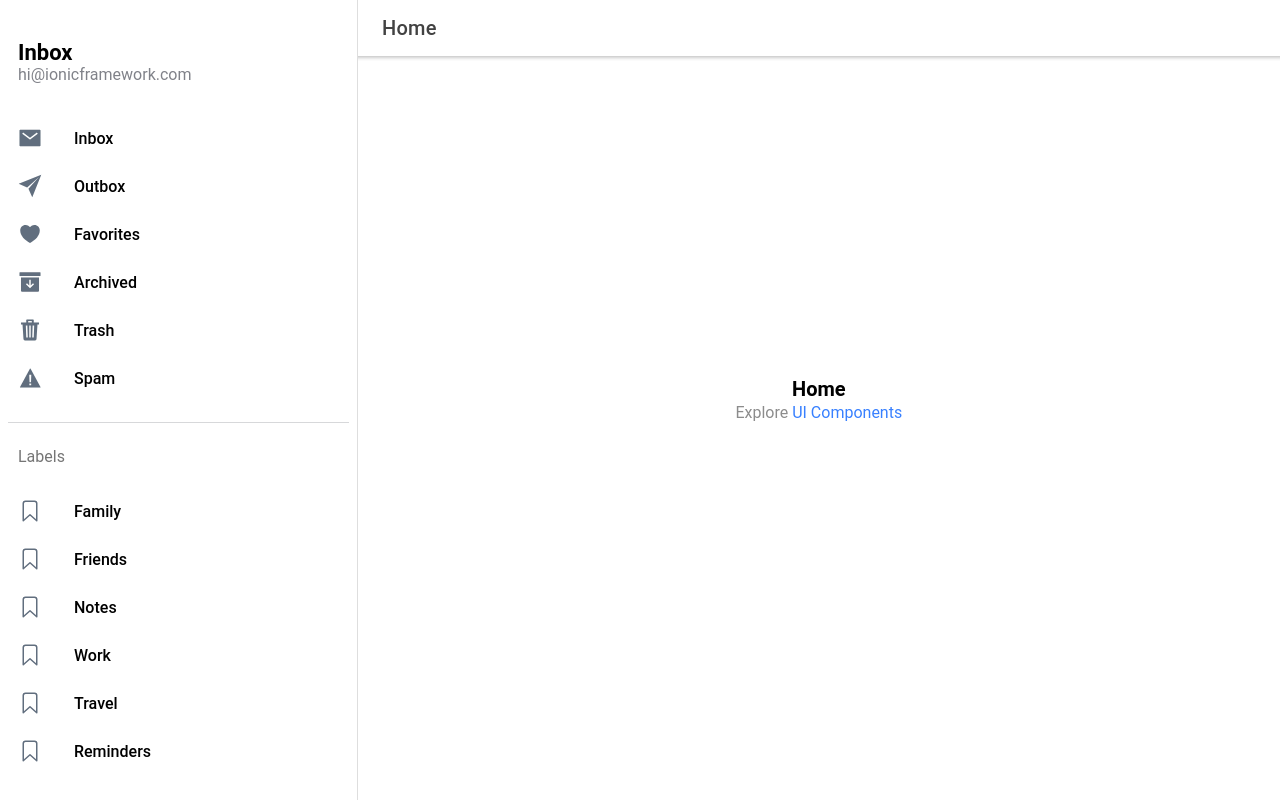
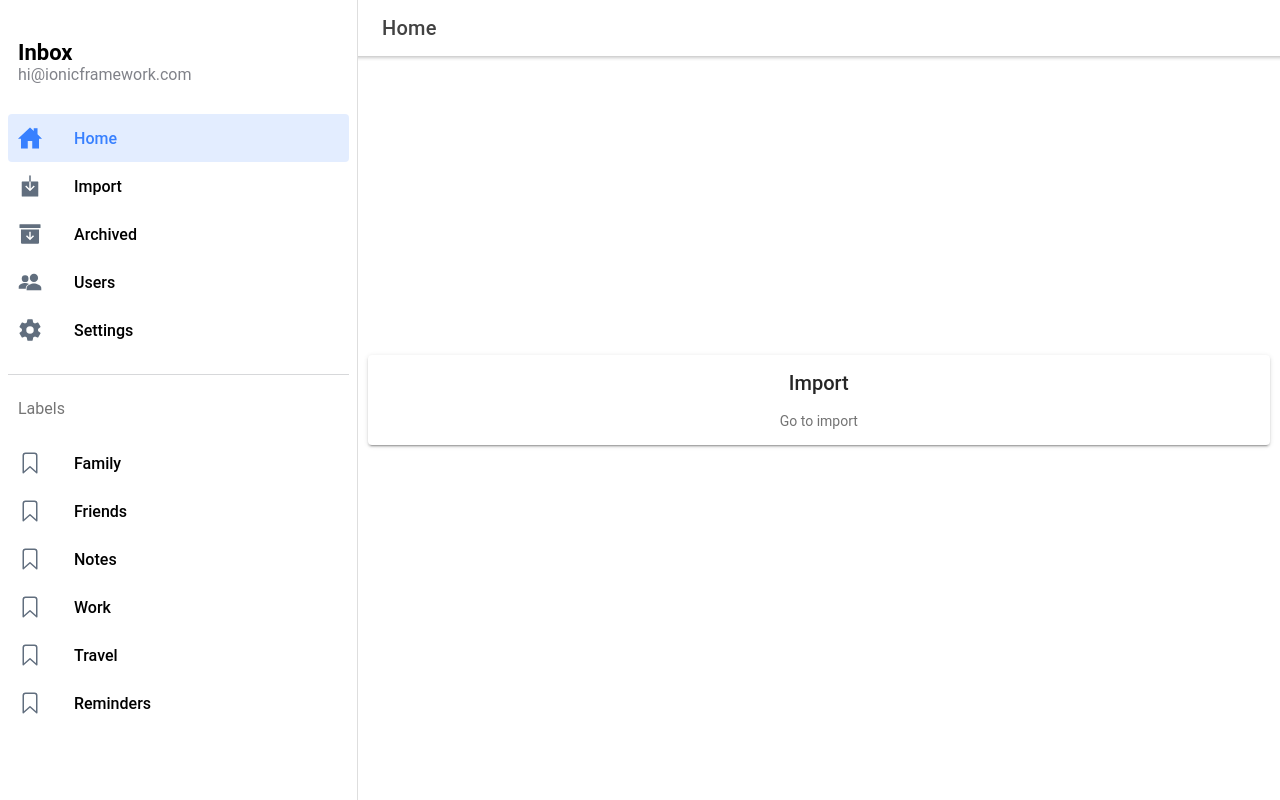
Before and after one commit to JordanRousseau/WorkShop2020Front, a React (Create React App) app: page /page/Home in a window 1280 px wide. Built offline with nearby package versions, Linux system fonts and the light colour scheme.

Commit message:
State + Start interface

```diff
--- a/src/App.tsx
+++ b/src/App.tsx
@@ -33,7 +33,7 @@ const App: React.FC = () => {
           <Menu />
           <IonRouterOutlet id="main">
             <Route path="/page/:name" component={Page} exact />
-            <Redirect from="/" to="/page/Inbox" exact />
+            <Redirect from="/" to="/page/Home" exact />
           </IonRouterOutlet>
         </IonSplitPane>
       </IonReactRouter>
--- a/src/components/ExploreContainer.tsx
+++ b/src/components/ExploreContainer.tsx
@@ -1,17 +1,35 @@
+import { IonCard, IonCardHeader, IonCardTitle, IonCardContent } from '@ionic/react';
 import React from 'react';
 import './ExploreContainer.css';
+import HomeContainer from './HomeContainer';
 
 interface ContainerProps {
   name: string;
 }
 
 const ExploreContainer: React.FC<ContainerProps> = ({ name }) => {
+
+  if(name == "Home"){
+    return ( <div className="container">
+    <IonCard>
+    <IonCardHeader>
+        <IonCardTitle>Import</IonCardTitle>
+      </IonCardHeader>
+
+      <IonCardContent>
+        Go to import
+        </IonCardContent>
+
+    </IonCard>
+</div>)
+  }else{
     return (
       <div className="container">
         <strong>{name}</strong>
         <p>Explore <a target="_blank" rel="noopener noreferrer" href="https://ionicframework.com/docs/components">UI Components</a></p>
       </div>
     );
+  }
 };
 
 export default ExploreContainer;
--- /dev/null
+++ b/src/components/HomeContainer.tsx
@@ -0,0 +1,22 @@
+import { IonCard, IonCardContent, IonCardHeader, IonCardTitle } from '@ionic/react';
+import React from 'react';
+import './ExploreContainer.css';
+
+interface ContainerProps {
+
+}
+
+const HomeContainer: React.FC<ContainerProps> = ({}) => {
+  return (
+        <IonCard>
+          <IonCardHeader>
+            <IonCardTitle>Import</IonCardTitle>
+          </IonCardHeader>
+          <IonCardContent>
+             Go to import
+           </IonCardContent>
+        </IonCard>
+  );
+};
+
+export default HomeContainer;
--- a/src/components/Menu.tsx
+++ b/src/components/Menu.tsx
@@ -12,7 +12,7 @@ import {
 
 import React from 'react';
 import { useLocation } from 'react-router-dom';
-import { archiveOutline, archiveSharp, bookmarkOutline, heartOutline, heartSharp, mailOutline, mailSharp, paperPlaneOutline, paperPlaneSharp, trashOutline, trashSharp, warningOutline, warningSharp } from 'ionicons/icons';
+import { archiveOutline, archiveSharp, bookmarkOutline, settingsOutline, settingsSharp, homeOutline, homeSharp, peopleOutline, peopleSharp, downloadOutline,downloadSharp} from 'ionicons/icons';
 import './Menu.css';
 
 interface AppPage {
@@ -24,22 +24,16 @@ interface AppPage {
 
 const appPages: AppPage[] = [
   {
-    title: 'Inbox',
-    url: '/page/Inbox',
-    iosIcon: mailOutline,
-    mdIcon: mailSharp
+    title: 'Home',
+    url: '/page/Home',
+    iosIcon: homeOutline,
+    mdIcon: homeSharp
   },
   {
-    title: 'Outbox',
-    url: '/page/Outbox',
-    iosIcon: paperPlaneOutline,
-    mdIcon: paperPlaneSharp
-  },
-  {
-    title: 'Favorites',
-    url: '/page/Favorites',
-    iosIcon: heartOutline,
-    mdIcon: heartSharp
+    title: 'Import',
+    url: '/page/Import',
+    iosIcon: downloadOutline,
+    mdIcon: downloadSharp
   },
   {
     title: 'Archived',
@@ -48,17 +42,18 @@ const appPages: AppPage[] = [
     mdIcon: archiveSharp
   },
   {
-    title: 'Trash',
-    url: '/page/Trash',
-    iosIcon: trashOutline,
-    mdIcon: trashSharp
+    title: 'Users',
+    url: '/page/Users',
+    iosIcon: peopleOutline,
+    mdIcon: peopleSharp
   },
   {
-    title: 'Spam',
-    url: '/page/Spam',
-    iosIcon: warningOutline,
-    mdIcon: warningSharp
+    title: 'Settings',
+    url: '/page/Settings',
+    iosIcon: settingsOutline,
+    mdIcon: settingsSharp
   }
+
 ];
 
 const labels = ['Family', 'Friends', 'Notes', 'Work', 'Travel', 'Reminders'];
--- /dev/null
+++ b/src/data/user/user.state.ts
@@ -0,0 +1,3 @@
+export interface UserState {
+    darkMode: boolean;
+};
```
Also changed, not shown: src/data/appContext.tsx (added, +34 -0 lines), src/data/combineReducers.ts (added, +14 -0 lines), src/data/state.ts (added, +27 -0 lines), src/data/user/user.actions.ts (added, +10 -0 lines), src/data/user/user.reducer.ts (added, +9 -0 lines), src/utils/types.ts (added, +9 -0 lines). Lines whose indentation alone changed are shown as unchanged.
